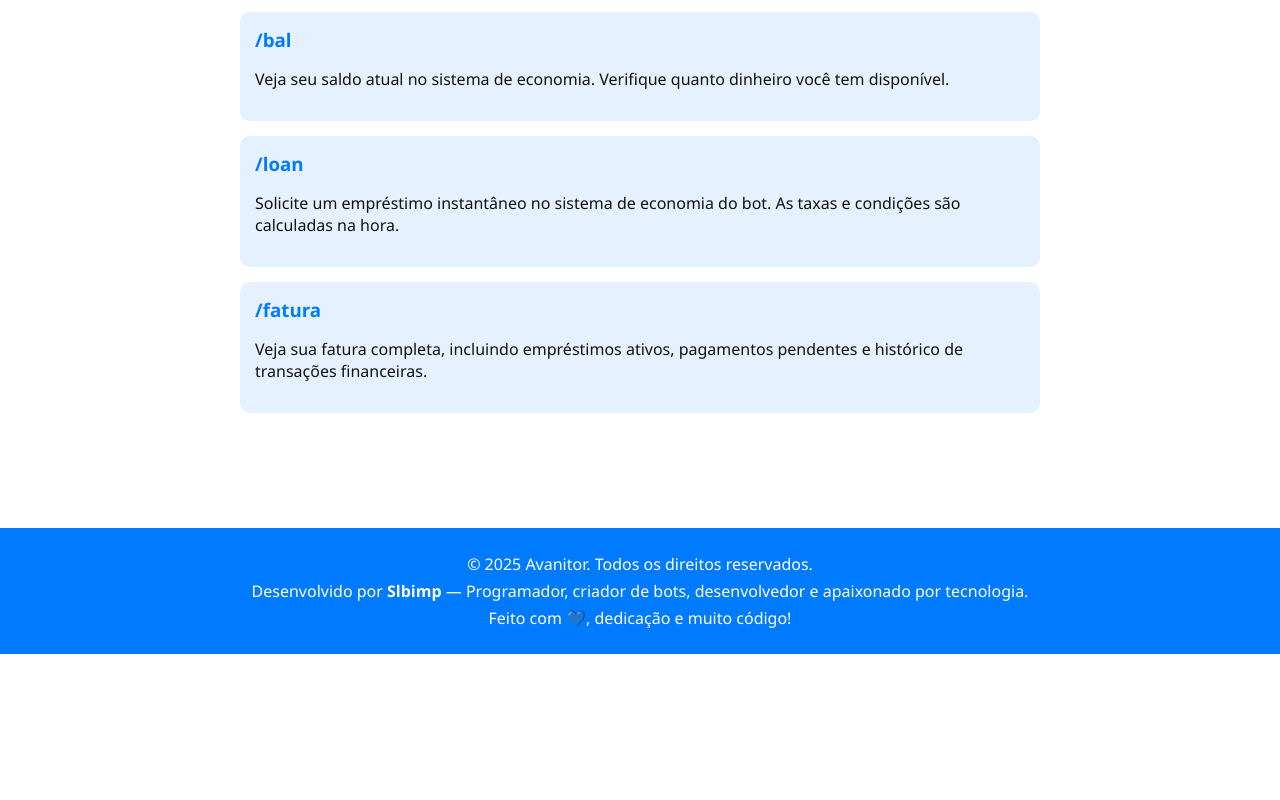
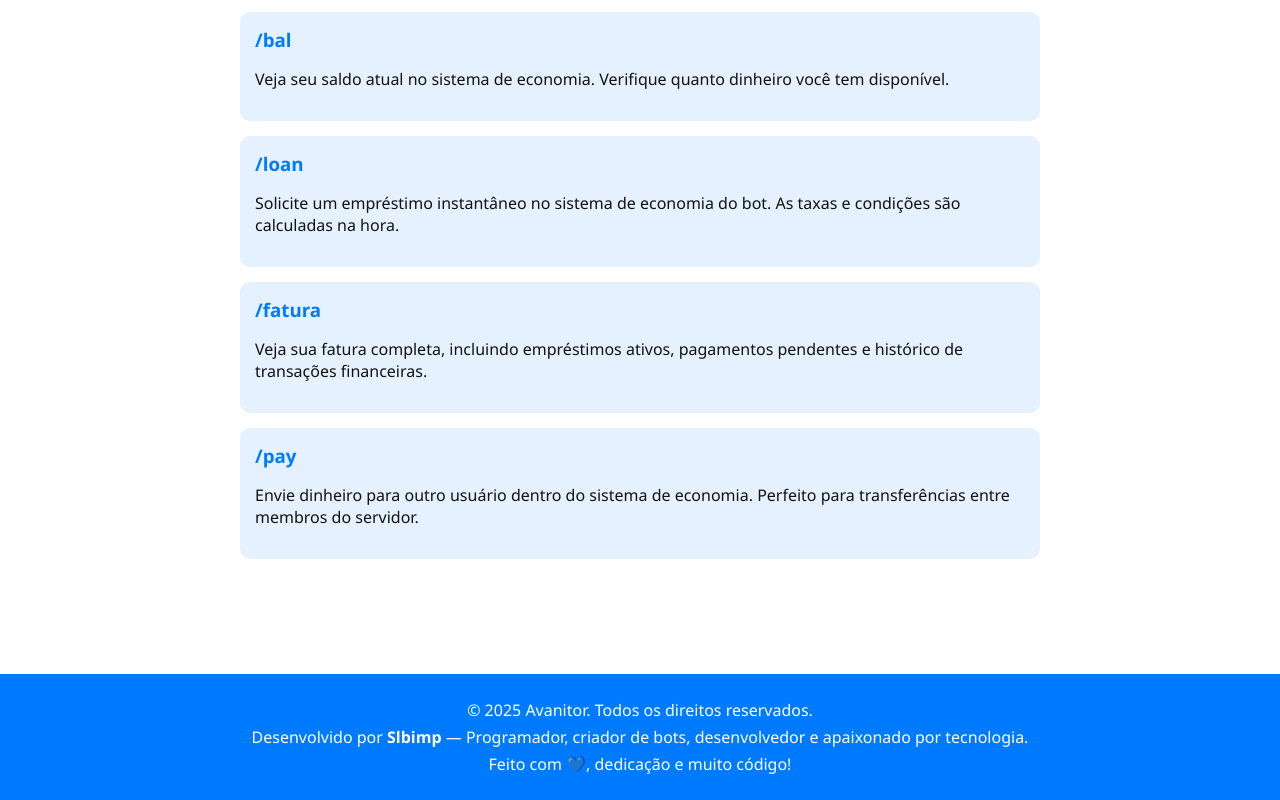
Before and after one commit to Sldark23/avanitor-bot, a plain HTML site: page comandos.html in a window 1280 px wide. Shown: the part 1901-2701 px from the top of the page. Before the commit the page ends 2555 px from the top, so only its background shows below. Drawn offline with Linux system fonts and the light colour scheme.

Commit message:
Update comandos.html

```diff
--- a/comandos.html
+++ b/comandos.html
@@ -186,7 +186,8 @@
             { nome: "cantada", desc: "Solta uma cantada aleatória pra conquistar (ou assustar) alguém" },
         { nome: "bal", desc: "Veja seu saldo atual no sistema de economia. Verifique quanto dinheiro você tem disponível." },
 { nome: "loan", desc: "Solicite um empréstimo instantâneo no sistema de economia do bot. As taxas e condições são calculadas na hora." },
-{ nome: "fatura", desc: "Veja sua fatura completa, incluindo empréstimos ativos, pagamentos pendentes e histórico de transações financeiras." }
+{ nome: "fatura", desc: "Veja sua fatura completa, incluindo empréstimos ativos, pagamentos pendentes e histórico de transações financeiras." },
+            { nome: "pay", desc: "Envie dinheiro para outro usuário dentro do sistema de economia. Perfeito para transferências entre membros do servidor." }
         ];
 
         const container = document.getElementById('commands');
```
